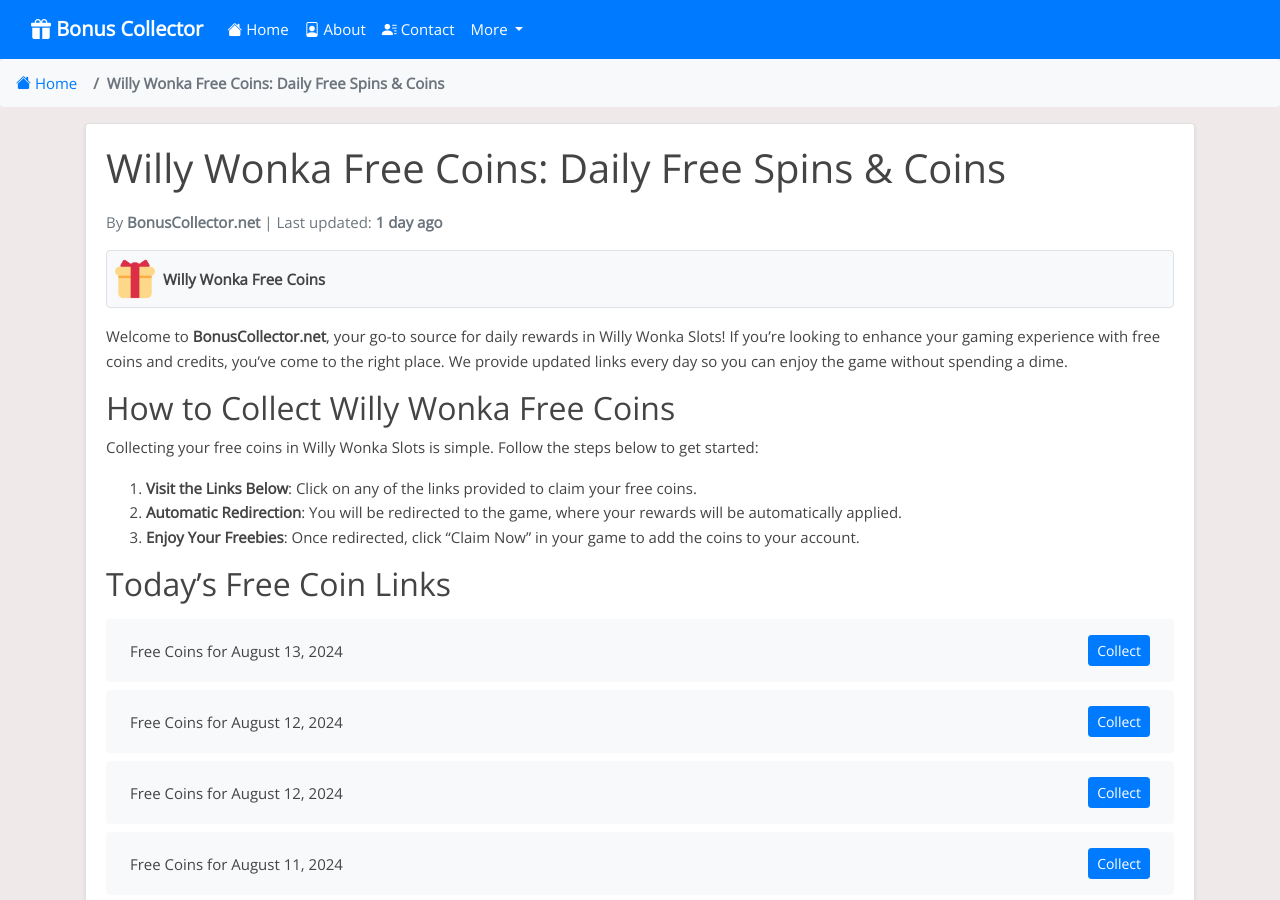
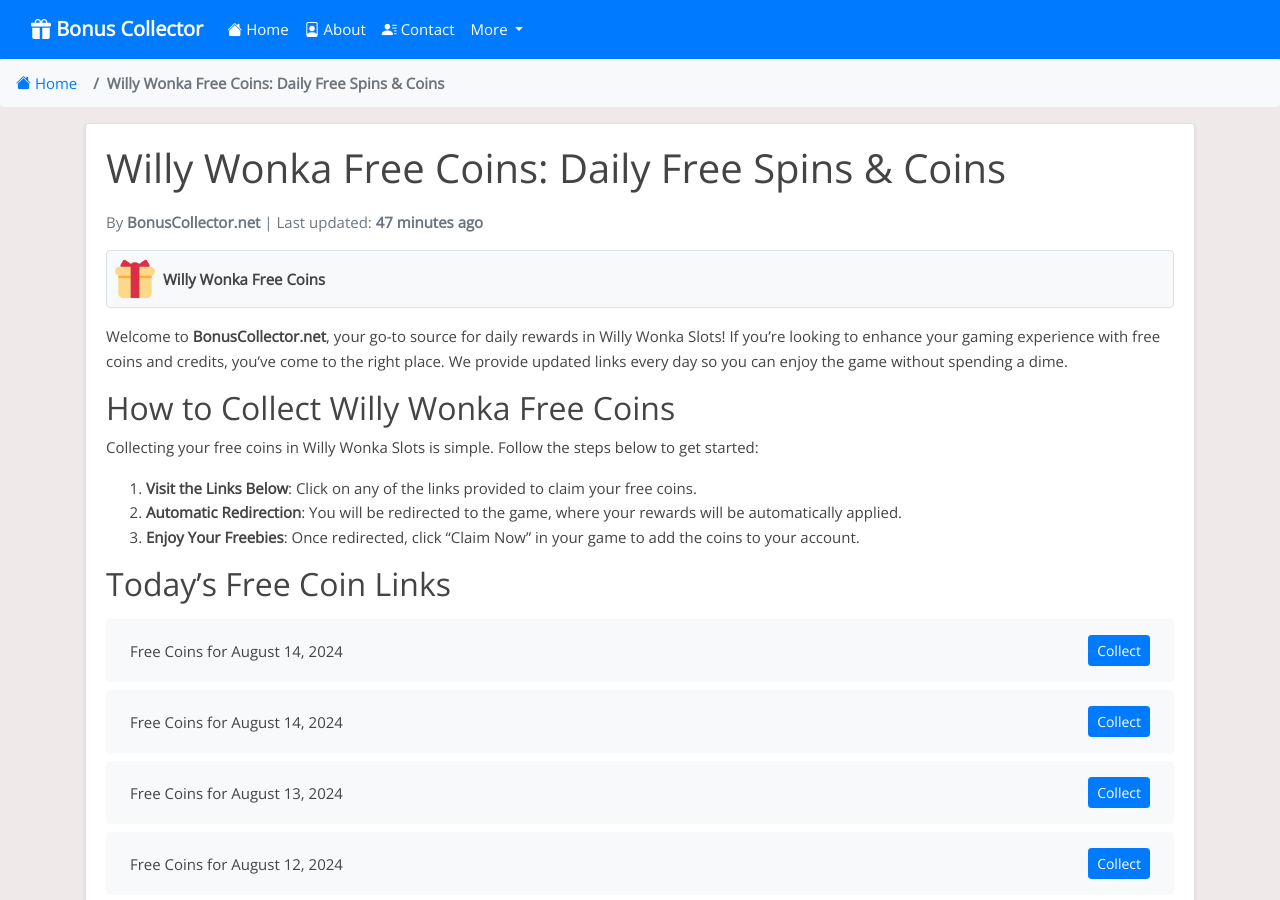
Before and after one commit to Prollad99/bs-net, a Jekyll site: the page built from _posts/2024-06-30-willy-wonka.md, in a window 1280 px wide and 900 px high. Built offline with Jekyll 4.4.1, drawn with Linux system fonts in a browser that asks for light colours; nearby versions of some CDN libraries; comment, search, counter and statistics services are not loaded; some of the changed text lies outside the part shown.

Commit message:
Update willy-wonka reward links and last modified date

```diff
--- a/_data/include_files.yml
+++ b/_data/include_files.yml
@@ -50,7 +50,7 @@
   last_modified: 2024-08-13 19:09:17
 
 willy-wonka.html:
-  last_modified: 2024-08-13 03:11:30
+  last_modified: 2024-08-14 03:36:41
 
 huuuge-casino.html:
   last_modified: 2024-08-14 03:12:26
--- a/_includes/willy-wonka.html
+++ b/_includes/willy-wonka.html
@@ -1,4 +1,12 @@
 <ul class="list-group mt-3 mb-4">
+  <li class="list-group-item d-flex justify-content-between align-items-center">
+    <span>Free Coins for August 14, 2024</span>
+    <a href="https://zynga.social/4a0d00" class="btn btn-primary btn-sm">Collect</a>
+  </li>
+  <li class="list-group-item d-flex justify-content-between align-items-center">
+    <span>Free Coins for August 14, 2024</span>
+    <a href="https://zynga.social/421fbe" class="btn btn-primary btn-sm">Collect</a>
+  </li>
   <li class="list-group-item d-flex justify-content-between align-items-center">
     <span>Free Coins for August 13, 2024</span>
     <a href="https://zynga.social/efef47" class="btn btn-primary btn-sm">Collect</a>
@@ -391,12 +399,4 @@
     <span>Free Coins for August 4, 2024</span>
     <a href="https://zynga.social/15a48d" class="btn btn-primary btn-sm">Collect</a>
   </li>
-  <li class="list-group-item d-flex justify-content-between align-items-center">
-    <span>Free Coins for August 4, 2024</span>
-    <a href="https://zynga.social/3e03f2" class="btn btn-primary btn-sm">Collect</a>
-  </li>
-  <li class="list-group-item d-flex justify-content-between align-items-center">
-    <span>Free Coins for August 4, 2024</span>
-    <a href="https://zynga.social/pscb" class="btn btn-primary btn-sm">Collect</a>
-  </li>
 </ul>
```
Also changed, not shown: links-json/willy-wonka.json (+8 -8 lines).
